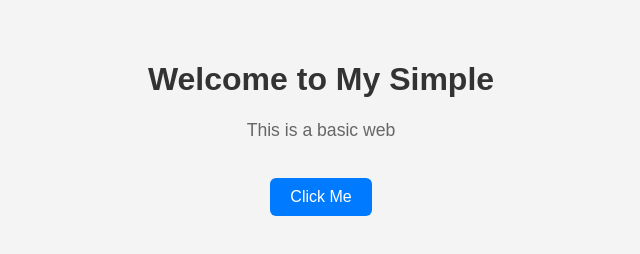
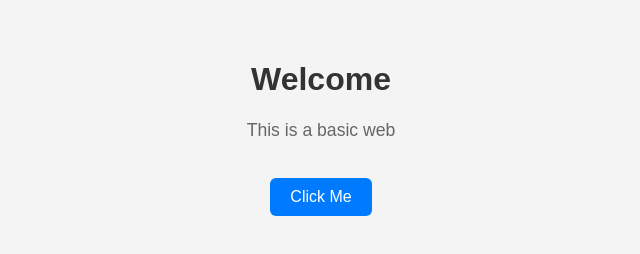
Before and after one commit to echuwok12/Argotest, a plain HTML site: page page/index.html in a window 1280 px wide. Shown: the whole page, without its empty margins (319-959 px from the left). Drawn offline with Linux system fonts and the light colour scheme.

Commit message:
Update index.html

```diff
--- a/page/index.html
+++ b/page/index.html
@@ -39,7 +39,7 @@
 </head>
 <body>
 
-  <h1>Welcome to My Simple</h1>
+  <h1>Welcome</h1>
   <p>This is a basic web</p>
   <button class="btn">Click Me</button>
 
```
